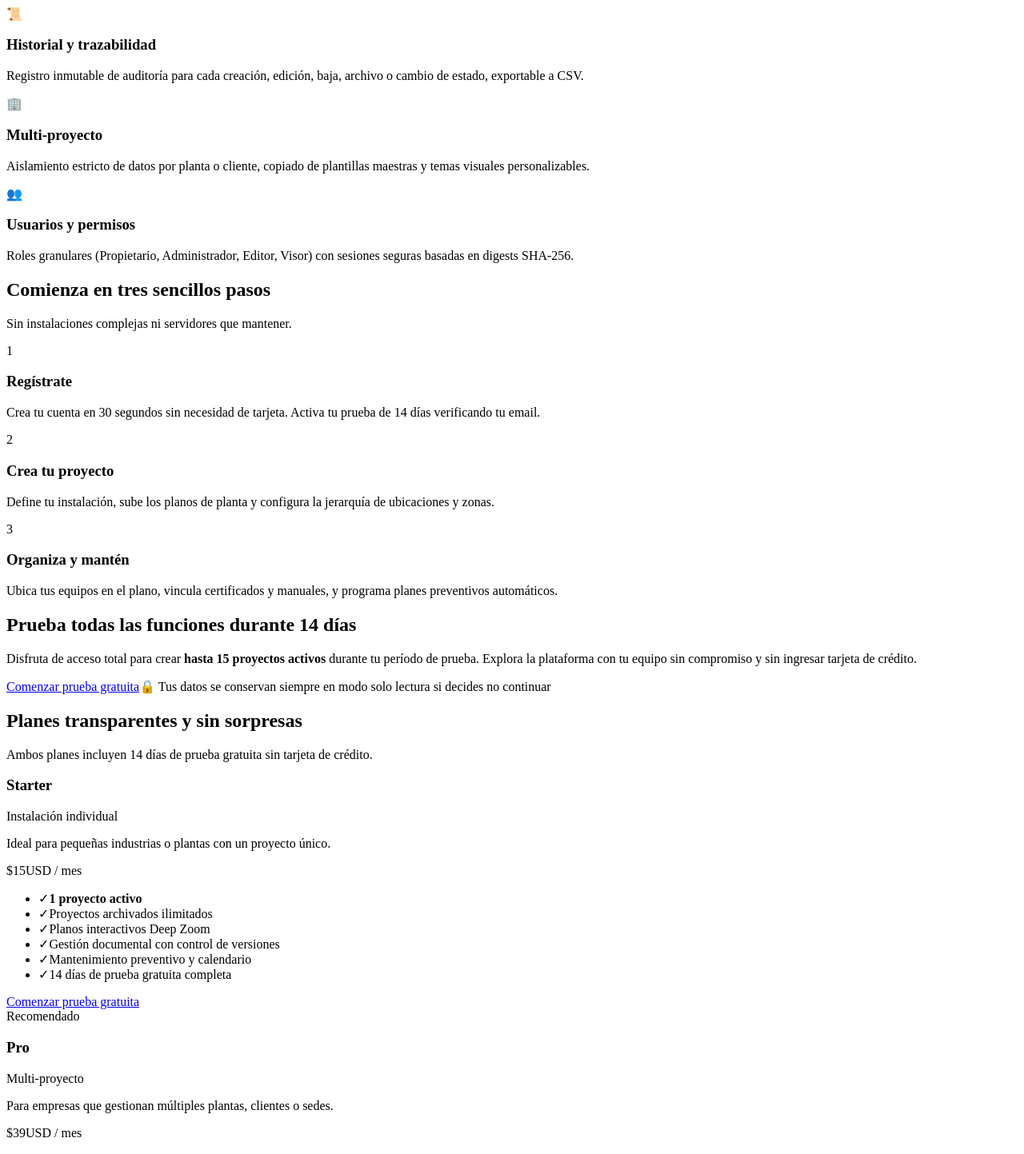
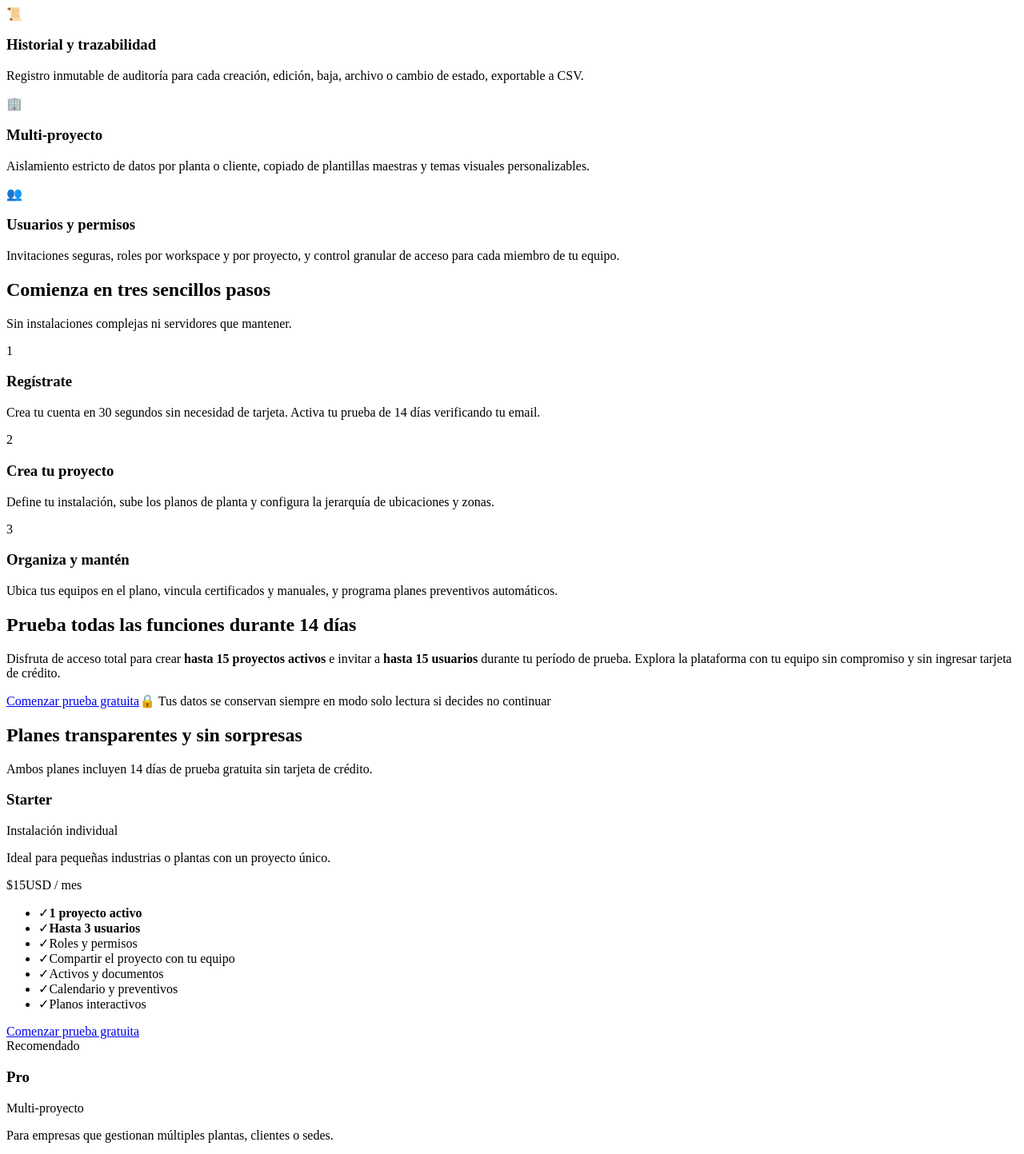
Before and after one commit to JhonyAlex/DocuCore, a React (Vite) app in the folder landing/: page / in a window 1280 px wide. Shown: the part 2255-3698 px from the top of the page at 80% size. Built offline with nearby package versions, Linux system fonts and the light colour scheme; no server answers.

Commit message:
feat(landing): actualizar planes, precios y FAQ
La landing pública refleja el catálogo comercial real (Starter 15 $/mes
y Pro 39 $/mes) con sus límites de proyectos activos y plazas, y ajusta
la sección de precios y el FAQ a la nueva oferta de planes.

```diff
--- a/landing/src/pages/HomePage.tsx
+++ b/landing/src/pages/HomePage.tsx
@@ -1,4 +1,5 @@
 import { useState } from "react"
+import { PLAN_CATALOG } from "../../../shared/planCatalog"
 
 const APP_URL = import.meta.env.VITE_APP_PUBLIC_URL || "https://app.report-map.online"
 
@@ -22,7 +23,7 @@ const FAQ_ITEMS: FaqItem[] = [
   },
   {
     question: "¿Puedo cambiar de plan más adelante?",
-    answer: "Sí. Puedes actualizar de Starter a Pro en cualquier momento. Si deseas pasar de Pro a Starter, únicamente necesitas dejar como máximo 1 proyecto activo (pudiendo archivar los restantes sin perder su información).",
+    answer: "Sí. Puedes actualizar de Starter a Pro en cualquier momento. Si deseas pasar de Pro a Starter, el plan Starter admite 1 proyecto y 3 usuarios activos: al bajar de plan eliges cuáles conservarán acceso, y el resto de tus datos no se elimina (queda archivado o bloqueado, listo para reactivarse).",
   },
   {
     question: "¿Puedo archivar proyectos para liberar capacidad?",
@@ -78,7 +79,7 @@ export default function HomePage() {
           </div>
 
           <p className="mt-4 text-xs text-slate-500 dark:text-slate-400">
-            Sin tarjeta de crédito requerida · 14 días de prueba completa · Hasta 15 proyectos activos
+            Sin tarjeta de crédito requerida · 14 días de prueba completa · Hasta 15 proyectos y 15 usuarios
           </p>
         </div>
       </section>
@@ -212,7 +213,7 @@ export default function HomePage() {
             </div>
             <h3 className="mt-4 font-semibold text-sm text-slate-900 dark:text-white">Usuarios y permisos</h3>
             <p className="mt-2 text-xs text-slate-600 dark:text-slate-400 leading-relaxed">
-              Roles granulares (Propietario, Administrador, Editor, Visor) con sesiones seguras basadas en digests SHA-256.
+              Invitaciones seguras, roles por workspace y por proyecto, y control granular de acceso para cada miembro de tu equipo.
             </p>
           </div>
         </div>
@@ -268,7 +269,9 @@ export default function HomePage() {
           <div className="max-w-2xl">
             <h2 className="text-2xl font-bold sm:text-3xl">Prueba todas las funciones durante 14 días</h2>
             <p className="mt-3 text-sm text-brand-100 leading-relaxed">
-              Disfruta de acceso total para crear <strong>hasta 15 proyectos activos</strong> durante tu período de prueba. Explora la plataforma con tu equipo sin compromiso y sin ingresar tarjeta de crédito.
+              Disfruta de acceso total para crear <strong>hasta 15 proyectos activos</strong> e invitar a{' '}
+              <strong>hasta 15 usuarios</strong> durante tu período de prueba. Explora la plataforma con tu equipo sin
+              compromiso y sin ingresar tarjeta de crédito.
             </p>
             <div className="mt-8 flex flex-wrap gap-4 items-center">
               <a
@@ -322,23 +325,27 @@ export default function HomePage() {
                 </li>
                 <li className="flex items-center gap-2.5">
                   <span className="text-emerald-500 font-bold">✓</span>
-                  Proyectos archivados ilimitados
+                  <strong>Hasta {PLAN_CATALOG.STARTER.maxActiveMembers} usuarios</strong>
                 </li>
                 <li className="flex items-center gap-2.5">
                   <span className="text-emerald-500 font-bold">✓</span>
-                  Planos interactivos Deep Zoom
+                  Roles y permisos
                 </li>
                 <li className="flex items-center gap-2.5">
                   <span className="text-emerald-500 font-bold">✓</span>
-                  Gestión documental con control de versiones
+                  Compartir el proyecto con tu equipo
                 </li>
                 <li className="flex items-center gap-2.5">
                   <span className="text-emerald-500 font-bold">✓</span>
-                  Mantenimiento preventivo y calendario
+                  Activos y documentos
                 </li>
                 <li className="flex items-center gap-2.5">
                   <span className="text-emerald-500 font-bold">✓</span>
-                  14 días de prueba gratuita completa
+                  Calendario y preventivos
+                </li>
+                <li className="flex items-center gap-2.5">
+                  <span className="text-emerald-500 font-bold">✓</span>
+                  Planos interactivos
                 </li>
               </ul>
             </div>
@@ -378,11 +385,19 @@ export default function HomePage() {
               <ul className="mt-6 space-y-3 text-xs text-slate-600 dark:text-slate-300">
                 <li className="flex items-center gap-2.5">
                   <span className="text-emerald-500 font-bold">✓</span>
-                  <strong>Hasta 15 proyectos activos simultáneos</strong>
+                  <strong>Hasta {PLAN_CATALOG.PRO.maxActiveProjects} proyectos activos</strong>
                 </li>
                 <li className="flex items-center gap-2.5">
                   <span className="text-emerald-500 font-bold">✓</span>
-                  Proyectos archivados ilimitados
+                  <strong>Hasta {PLAN_CATALOG.PRO.maxActiveMembers} usuarios</strong>
+                </li>
+                <li className="flex items-center gap-2.5">
+                  <span className="text-emerald-500 font-bold">✓</span>
+                  Roles y permisos
+                </li>
+                <li className="flex items-center gap-2.5">
+                  <span className="text-emerald-500 font-bold">✓</span>
+                  Compartir múltiples proyectos y equipos
                 </li>
                 <li className="flex items-center gap-2.5">
                   <span className="text-emerald-500 font-bold">✓</span>
@@ -395,10 +410,6 @@ export default function HomePage() {
                 <li className="flex items-center gap-2.5">
                   <span className="text-emerald-500 font-bold">✓</span>
                   Planes preventivos y calendarios consolidados
-                </li>
-                <li className="flex items-center gap-2.5">
-                  <span className="text-emerald-500 font-bold">✓</span>
-                  14 días de prueba gratuita completa
                 </li>
               </ul>
             </div>
```
